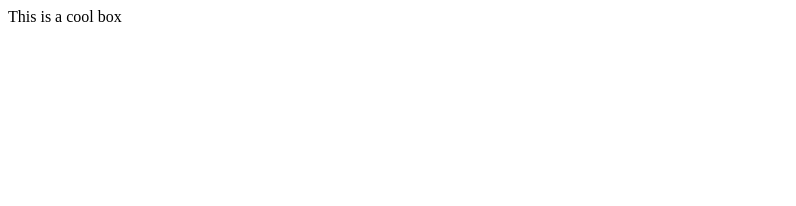
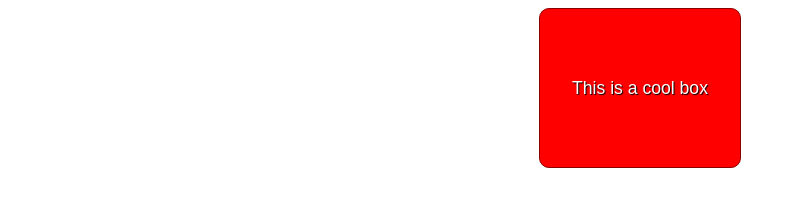
Before and after one commit to Dyloneth/dyloneth.github.io, a plain HTML site: page Assignment3/Part2/index.html in a window 1280 px wide. Shown: the whole page, without its empty margins (0-796 px from the left). Drawn offline with Linux system fonts and the light colour scheme.

Commit message:
Start working on Part 2

```diff
--- a/Assignment3/Part2/index.html
+++ b/Assignment3/Part2/index.html
@@ -10,6 +10,7 @@
     <meta charset="utf-8">
     <meta name="viewport" content="width=device-width">
     <title>Cool box</title>
+    <link href="style.css" rel="stylesheet"/>
 
   </head>
   <body>
--- a/Assignment3/Part2/style.css
+++ b/Assignment3/Part2/style.css
@@ -3,3 +3,18 @@ html {
 }
 
 /* Your CSS below here */
+
+div {
+  width: 200px;
+  line-height: 9;
+  text-align: center;
+  margin: auto;
+  /*The default font-size (1rem) is 16px,
+  meaning that 1.1rem would meet the requirement.*/
+  font-size: 1.1rem;
+  background-color: red;
+  color: white;
+  text-shadow: 1px 1px 1px black;
+  border-radius: 10px;
+  border: 1px solid darkred;
+}
```
Also changed, not shown: Assignment3/Part1/biog-download.html (+2 -2 lines).
